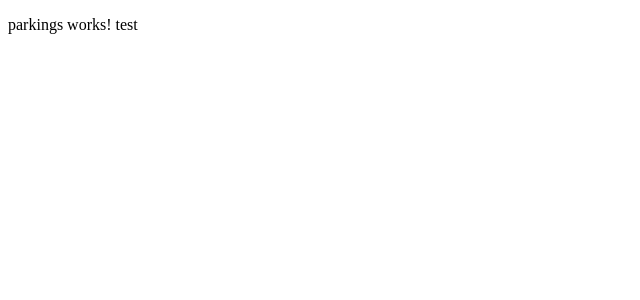
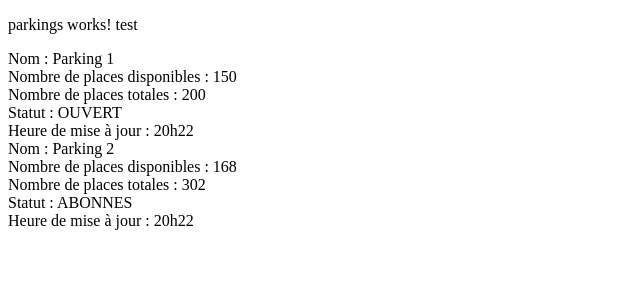
Before and after one commit to bigsane/formationspringbootangular, an Angular app in the folder parking-ui/: page / in a window 1280 px wide. Shown: the top 300 px of the page, without its empty margins (0-640 px from the left). Built offline with nearby package versions, Linux system fonts and the light colour scheme.

Commit message:
9-CreationInterfaceAngular

```diff
--- /dev/null
+++ b/parking-ui/src/app/parkingInfo.ts
@@ -0,0 +1,8 @@
+export interface ParkingInfo {
+    id: number;
+    nom: string;
+    nbPlacesDispo: number;
+    nbPlacesTotal: number;
+    statut: string;
+    heureMaj: string;
+}
--- a/parking-ui/src/app/parkings/parkings.component.html
+++ b/parking-ui/src/app/parkings/parkings.component.html
@@ -1 +1,9 @@
 <p>parkings works! test</p>
+
+<div *ngFor="let parking of parkings">
+    <div> Nom : {{parking.nom}} </div>
+    <div> Nombre de places disponibles : {{parking.nbPlacesDispo}} </div>
+    <div> Nombre de places totales : {{parking.nbPlacesTotal}} </div>
+    <div> Statut : {{parking.statut}} </div>
+    <div> Heure de mise à jour : {{parking.heureMaj}} </div>
+</div>
--- a/parking-ui/src/app/parkings/parkings.component.ts
+++ b/parking-ui/src/app/parkings/parkings.component.ts
@@ -1,4 +1,5 @@
 import { Component, OnInit } from '@angular/core';
+import { ParkingInfo } from '../parkingInfo';
 
 @Component({
   selector: 'app-parkings',
@@ -7,9 +8,29 @@ import { Component, OnInit } from '@angular/core';
 })
 export class ParkingsComponent implements OnInit {
 
+  parkings: ParkingInfo[];
   constructor() { }
 
   ngOnInit(): void {
+    let parking1: ParkingInfo = {
+      id: 1,
+      nom: 'Parking 1',
+      nbPlacesDispo: 150,
+      nbPlacesTotal: 200,
+      statut: 'OUVERT',
+      heureMaj: '20h22'
+    }
+    let parking2: ParkingInfo = {
+      id: 2,
+      nom: 'Parking 2',
+      nbPlacesDispo: 168,
+      nbPlacesTotal: 302,
+      statut: 'ABONNES',
+      heureMaj: '20h22'
+    }
+    this.parkings = [];
+    this.parkings.push(parking1);
+    this.parkings.push(parking2);
   }
 
 }
```
